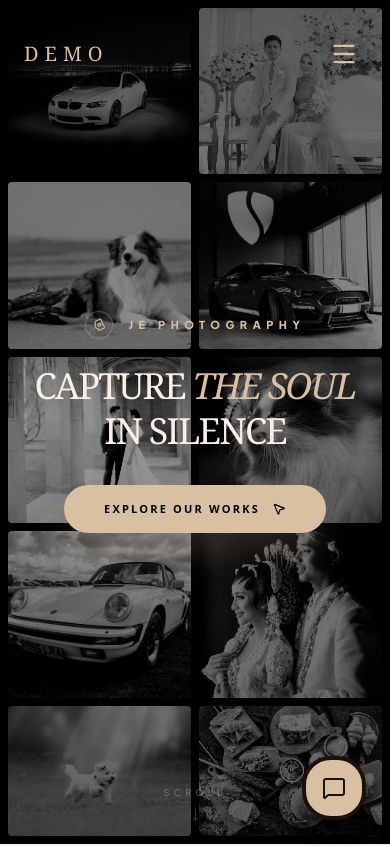
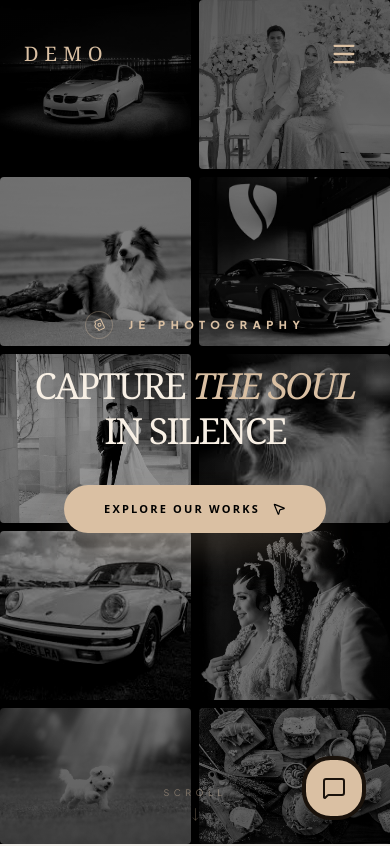
Before and after one commit to sobatweb/je-photography, a React (Vite) app in the folder frontend/: page / in a window 390 px wide. Shown: the top 846 px of the page. Built offline with nearby package versions, Linux system fonts and the light colour scheme.

Commit message:
benerin responsive

```diff
--- a/frontend/src/App.jsx
+++ b/frontend/src/App.jsx
@@ -28,7 +28,7 @@ function App() {
       <AnimatePresence>
         {isLoading && <PreLoader />}
       </AnimatePresence>
-      <main className="bg-[#FDFBF7]">
+      <main className="bg-[#FDFBF7] overflow-x-hidden">
         <Navbar />
         <Hero />
         <Cards />
--- a/frontend/src/components/Hero.jsx
+++ b/frontend/src/components/Hero.jsx
@@ -18,10 +18,10 @@ const Hero = () => {
   ];
 
   return (
-    <section id="home" className="relative min-h-screen flex items-center justify-center bg-black overflow-hidden">
+    <section id="home" className="relative min-h-screen w-full flex items-center justify-center bg-black overflow-hidden">
 
       {/* 1. Background Collage Grid (Varied Sizes) */}
-      <div className="absolute inset-0 z-0 grid grid-cols-2 md:grid-cols-4 gap-2 p-2 opacity-80 grayscale contrast-110">
+      <div className="absolute inset-0 z-0 grid grid-cols-2 md:grid-cols-4 gap-2 opacity-80 grayscale contrast-110">
         {collageImages.map((img, index) => (
           <motion.div
             key={index}
@@ -64,7 +64,7 @@ const Hero = () => {
           </div>
 
           {/* Main Title */}
-          <h1 className="text-4xl md:text-6xl lg:text-7xl font-serif text-[#F8F0E5] leading-tight tracking-tighter">
+          <h1 className="text-4xl md:text-5xl lg:text-7xl font-serif text-[#F8F0E5] leading-tight tracking-tighter">
             CAPTURE <span className="text-[#DAC0A3] italic">THE SOUL</span><br />
             IN SILENCE
           </h1>
```
